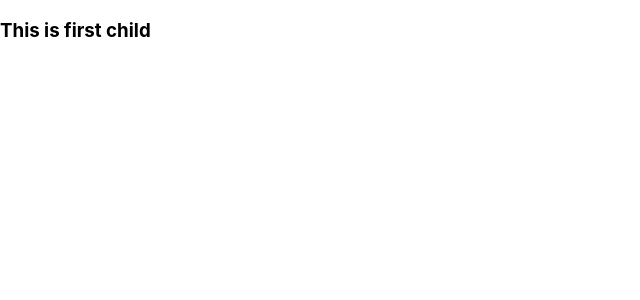
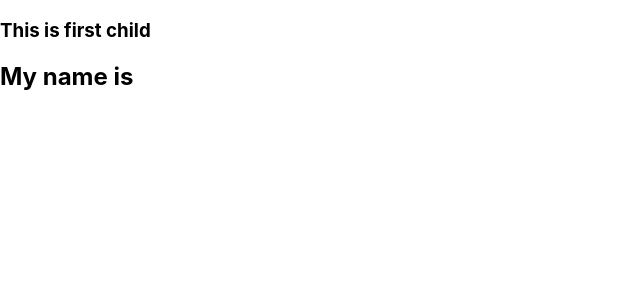
Before and after one commit to Muhammad1Siddique/session5-app, a React (Create React App) app: page / in a window 1280 px wide. Shown: the top 300 px of the page, without its empty margins (0-640 px from the left). Built offline with nearby package versions, Linux system fonts and the light colour scheme.

Commit message:
get value from app component to child

```diff
--- a/src/App.js
+++ b/src/App.js
@@ -5,7 +5,7 @@ import Parent from './Parent.js'
 function App() {
   return (
     <div>
-    <Parent />
+    <Parent name="Mr. Siddique" />
     </div>
   );
 }
--- a/src/Child.js
+++ b/src/Child.js
@@ -1,9 +1,11 @@
 import React from 'react'
 
-const Child =() =>{
+const Child =(props) =>{
     return(
         <div>
             <h3>This is first child</h3>
+            <h2>My name is {props.name}</h2>
+
         </div>
 
     );
```
